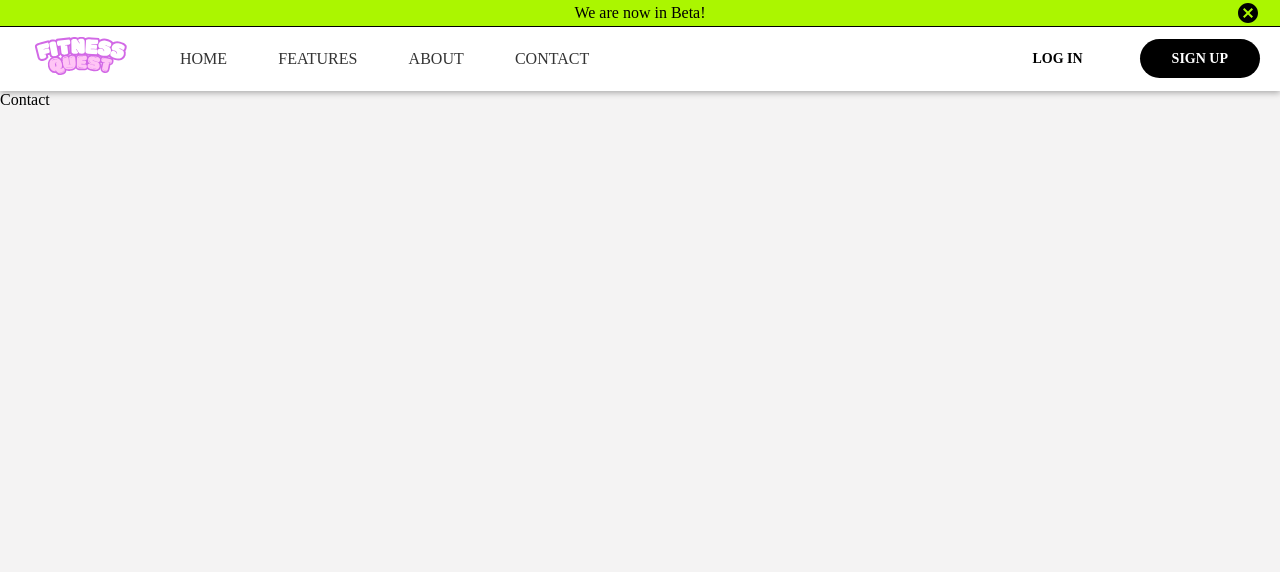
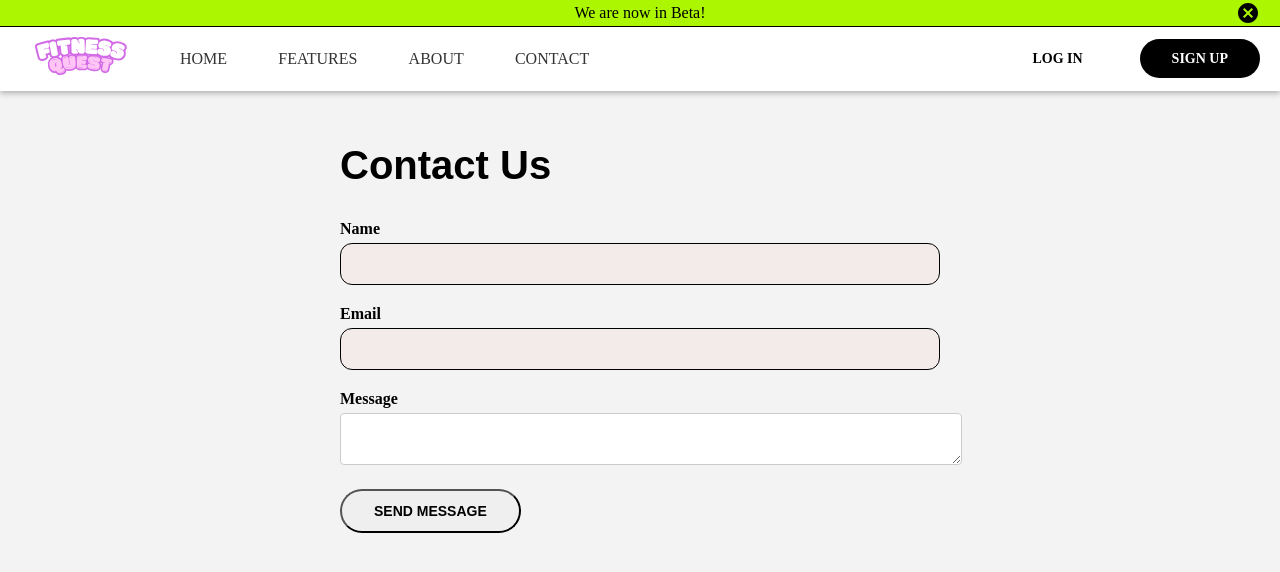
Before and after one commit to saksdev/Fitness-Quest-RPG, a React (Create React App) app: page /contact in a window 1280 px wide. Shown: the top 572 px of the page. Built offline with nearby package versions, Linux system fonts and the light colour scheme; no server answers; a web font is replaced by a local one.

Commit message:
add pages

```diff
--- /dev/null
+++ b/src/Component/Css/Pages.css
@@ -0,0 +1,84 @@
+.features-container {
+	padding: 40px;
+	max-width: 800px;
+	margin: 0 auto;
+  }
+
+  .feature-card {
+	background-color: #f5f5f5;
+	border-radius: 8px;
+	padding: 20px;
+	margin-bottom: 20px;
+	box-shadow: 0 2px 4px rgba(0, 0, 0, 0.1);
+  }
+
+  .feature-title {
+	font-size: 24px;
+	margin-bottom: 10px;
+  }
+
+  .feature-description {
+	font-size: 16px;
+	line-height: 1.5;
+  }
+
+  .about-container {
+	padding: 40px;
+	max-width: 800px;
+	margin: 0 auto;
+	text-align: center;
+  }
+
+  .about-content {
+	display: flex;
+	justify-content: space-between;
+	align-items: center;
+	margin-bottom: 40px;
+  }
+
+  .about-text {
+	flex: 1;
+	text-align: left;
+  }
+
+  .contact-page {
+	max-width: 600px;
+	margin: 0 auto;
+	padding: 20px;
+  }
+
+  .form-group {
+	margin-bottom: 20px;
+  }
+
+  label {
+	display: block;
+	font-weight: bold;
+	margin-bottom: 5px;
+  }
+
+  .contact-page input{
+	height: 42px;
+    padding-left: 35px;
+    padding-right: 35px;
+    border-radius: 12px;
+    border: 0.1px solid black;
+    width: 100%;
+    background-color: #f3eaea;
+  }
+
+
+.contact-page textarea {
+	width: 100%;
+	padding: 10px;
+	border: 1px solid #ccc;
+	border-radius: 4px;
+	resize: vertical;
+  }
+
+
+
+  .form-status {
+	margin-bottom: 10px;
+	font-weight: bold;
+  }
--- a/src/Component/Login.js
+++ b/src/Component/Login.js
@@ -3,7 +3,7 @@ import { Link, useNavigate } from 'react-router-dom';
 import { useFormik } from 'formik';
 import * as Yup from 'yup';
 import toast, { Toaster } from 'react-hot-toast';
-import { ClipLoader } from 'react-spinners';
+import { BeatLoader } from 'react-spinners';
 import axios from 'axios';
 
 import './Css/auth.css';
@@ -58,7 +58,9 @@ const Login = ({ setIsAuthenticated }) => {
           toast.success(response.data.message);
           setIsAuthenticated(true); // Set the authentication state to true
           resetForm();
-          navigate('/dashboard');
+          setTimeout(() => {
+            navigate('/dashboard');
+          }, 800);
         } else {
           toast.error(response.data.message);
         }
@@ -134,7 +136,7 @@ const Login = ({ setIsAuthenticated }) => {
                   <Link to="/forgot-password">Forgot Password?</Link>
                 </span>
                 <button className='btn btn-primary access-btn' type="submit" disabled={isSubmitting}>
-                  {isSubmitting ? <ClipLoader size={15} color={"#fff"} /> : 'Access My Account'}
+                  {isSubmitting ? <BeatLoader size={7} color={"#fff"} /> : 'Access My Account'}
                 </button>
               </div>
             </form>
--- a/src/Component/Pages/About.js
+++ b/src/Component/Pages/About.js
@@ -1,13 +1,33 @@
-import React from 'react'
+import React from 'react';
+import '../Css/Pages.css';
 import Navigation from '../MainNavbar.js';
+// import healthTrackingImage from '../../img/Health-Tracking.webp';
 
-function About() {
+const AboutPage = () => {
   return (
     <>
       <Navigation />
-      <div>About</div>
+      <div className="about-container">
+        <h1>About Fitness Quest RPG</h1>
+        <div className="about-content">
+          <div className="about-text">
+            <p>
+              Welcome to Fitness Quest RPG, an innovative role-playing game that seamlessly blends the excitement of virtual adventures with the pursuit of a healthier lifestyle. Our mission is to make fitness fun, engaging, and accessible to everyone, regardless of their age or fitness level.
+            </p>
+            <p>
+              At Fitness Quest RPG, we believe that staying active should be an enjoyable experience. That's why we've created a captivating fantasy world where you can embark on thrilling quests, battle formidable foes, and earn rewards while simultaneously tracking your real-world fitness progress.
+            </p>
+            <p>
+              Our cutting-edge technology, including augmented reality, advanced fitness tracking, and virtual coaching, immerses you in a truly immersive gaming experience. With customizable avatars, social interactions, leaderboards, and challenges, Fitness Quest RPG fosters a vibrant community of like-minded adventurers who support and motivate each other on their fitness journeys.
+            </p>
+          </div>
+        </div>
+        <div className="about-cta">
+          <button className="btn btn-primary">Singup Now</button>
+        </div>
+      </div>
     </>
-  )
-}
+  );
+};
 
-export default About
+export default AboutPage;
--- a/src/Component/Pages/Contact.js
+++ b/src/Component/Pages/Contact.js
@@ -1,13 +1,110 @@
-import React from 'react'
+import React, { useState } from 'react';
+import { useFormik } from 'formik';
+import * as Yup from 'yup';
+import toast, { Toaster } from 'react-hot-toast';
+import { ClipLoader } from 'react-spinners';
+import axios from 'axios';
+
 import Navigation from '../MainNavbar.js';
 
-function Contact() {
+import '../Css/Pages.css';
+
+const ContactPage = () => {
+  const [isSubmitting, setIsSubmitting] = useState(false);
+
+  const initialValues = {
+    name: '',
+    email: '',
+    message: '',
+  };
+
+  const ContactSchema = Yup.object({
+    name: Yup.string().required('Name is required'),
+    email: Yup.string().email('Invalid email format').required('Email is required'),
+    message: Yup.string().required('Message is required'),
+  });
+
+  const { values, errors, touched, handleBlur, handleChange, handleSubmit } = useFormik({
+    initialValues,
+    validationSchema: ContactSchema,
+    onSubmit: async (values, { resetForm }) => {
+      setIsSubmitting(true);
+      try {
+        const response = await axios.post('/api/contact', values);
+
+        if (response.status === 200) {
+          toast.success('Message sent successfully!');
+          resetForm();
+        } else {
+          toast.error('Error sending message. Please try again.');
+        }
+      } catch (error) {
+        toast.error('An error occurred. Please try again later.');
+        console.error('Error sending message:', error);
+      } finally {
+        setIsSubmitting(false);
+      }
+    },
+  });
+
   return (
     <>
       <Navigation />
-      <div>Contact</div>
+      <div className="contact-page">
+        <Toaster position="top-right" reverseOrder={false} />
+        <h1>Contact Us</h1>
+        <form onSubmit={handleSubmit}>
+          <div className="form-group">
+            <label htmlFor="name" className="form-label">
+              Name
+            </label>
+            <input
+              type="text"
+              id="name"
+              name="name"
+              value={values.name}
+              onChange={handleChange}
+              onBlur={handleBlur}
+              className="form-control"
+            />
+            {errors.name && touched.name ? <p className="Form-error">{errors.name}</p> : null}
+          </div>
+          <div className="form-group">
+            <label htmlFor="email" className="form-label">
+              Email
+            </label>
+            <input
+              type="email"
+              id="email"
+              name="email"
+              value={values.email}
+              onChange={handleChange}
+              onBlur={handleBlur}
+              className="form-control"
+            />
+            {errors.email && touched.email ? <p className="Form-error">{errors.email}</p> : null}
+          </div>
+          <div className="form-group">
+            <label htmlFor="message" className="form-label">
+              Message
+            </label>
+            <textarea
+              id="message"
+              name="message"
+              value={values.message}
+              onChange={handleChange}
+              onBlur={handleBlur}
+              className="form-control"
+            ></textarea>
+            {errors.message && touched.message ? <p className="Form-error">{errors.message}</p> : null}
+          </div>
+          <button type="submit" className="btn access-btn" disabled={isSubmitting}>
+            {isSubmitting ? <ClipLoader size={15} color={"#fff"} /> : 'Send Message'}
+          </button>
+        </form>
+      </div>
     </>
-  )
-}
+  );
+};
 
-export default Contact
+export default ContactPage;
--- a/src/Component/Pages/Features.js
+++ b/src/Component/Pages/Features.js
@@ -1,13 +1,53 @@
 import React from 'react'
 import Navigation from '../MainNavbar.js';
 
-function Features() {
+import '../Css/Pages.css';
+
+const FeaturesPage = () => {
+  const features = [
+    {
+      title: 'Immersive Quests',
+      description: 'Embark on epic adventures and engage in thrilling quests that transport you to fantastical realms. Battle formidable foes, unravel mysteries, and forge your own destiny.',
+    },
+    {
+      title: 'Fitness Tracking',
+      description: 'Stay motivated and monitor your progress with our advanced fitness tracking system. Analyze your activity levels, set personalized goals, and unlock achievements as you level up.',
+    },
+    {
+      title: 'Customizable Avatar',
+      description: 'Express your unique style by creating your own personalized avatar. Choose from a vast array of options, from hairstyles to clothing, and craft an identity that truly represents you.',
+    },
+    {
+      title: 'Social Interactions',
+      description: 'Connect with a vibrant community of players from around the world. Form alliances, participate in group quests, and forge lasting friendships within our immersive virtual realm.',
+    },
+    {
+      title: 'Augmented Reality',
+      description: 'Experience the game like never before with our cutting-edge augmented reality technology. Bring the fantasy world to life around you and interact with virtual objects in your real-world environment.',
+    },
+    {
+      title: 'Competitive Leaderboards',
+      description: 'Challenge yourself and climb the ranks on our global leaderboards. Compete against players from around the world and showcase your skills in various game modes. Earn rewards and glory as you strive for the top spots.',
+    },
+    {
+      title: 'Unleash Your Creativity',
+      description: 'Explore a boundless realm where imagination takes flight. Unleash your creativity and shape your own unique experiences within our immersive virtual world.',
+    },
+  ];
+
   return (
     <>
-      <Navigation />
-      <div>Features</div>
+    <Navigation />
+      <div className="features-container">
+        {features.map((feature, index) => (
+          <div className="feature-card" key={index}>
+            <h2 className="feature-title">{feature.title}</h2>
+            <p className="feature-description">{feature.description}</p>
+          </div>
+        ))}
+      </div>
     </>
-  )
-}
+  );
+};
 
-export default Features
+export default FeaturesPage;
--- a/src/Component/Signup.js
+++ b/src/Component/Signup.js
@@ -3,7 +3,7 @@ import { Link } from 'react-router-dom';
 import { useFormik } from 'formik';
 import * as Yup from "yup";
 import toast, { Toaster } from 'react-hot-toast';
-import { ClipLoader } from 'react-spinners';
+import { BeatLoader } from 'react-spinners';
 import { useNavigate } from 'react-router-dom';
 
 import './Css/auth.css';
@@ -186,7 +186,7 @@ const Signup = () => {
                   </div>
                 </div>
                 <button className='btn btn-primary access-btn' type="submit" disabled={isSubmitting}>
-                  {isSubmitting ? <ClipLoader size={15} color={"#fff"} /> : 'Sign Up'}
+                  {isSubmitting ? <BeatLoader size={7} color={"#fff"} /> : 'Sign Up'}
                 </button>
               </div>
             </form>
```
Also changed, not shown: src/img/Health-Tracking.webp (added).
